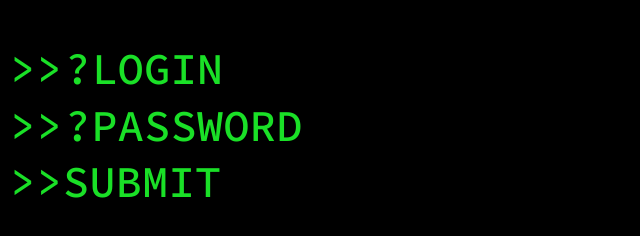
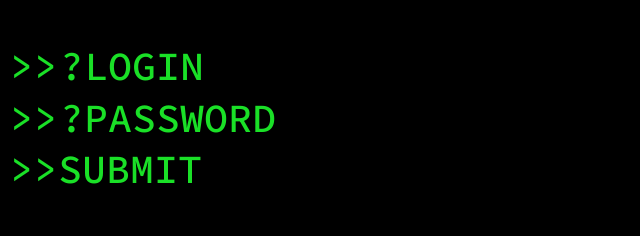
Before and after one commit to ladariia/ladariia.github.io, a plain HTML site: page index.html in a window 1280 px wide. Shown: the whole page, without its empty margins (0-640 px from the left). Drawn offline with Linux system fonts and the light colour scheme.

Commit message:
Update style.css

```diff
--- a/style.css
+++ b/style.css
@@ -4,7 +4,7 @@ body {
   background: #000;
   padding-top: 40px;
   padding-left: 10px;
-  font-size: 44px;
+  font-size: 40px;
   color: #1ae027;
   font-family: "Source Code Pro", monospace;
 }
@@ -16,7 +16,7 @@ body {
 
 input {
   background: #000;
-  font-size: 44px;
+  font-size: 40px;
   color: #1ae027;
   font-family: "Source Code Pro", monospace;
   border: none;
@@ -26,7 +26,7 @@ input {
 
 input:active {
   background: #000;
-  font-size: 44px;
+  font-size: 40px;
   color: #1ae027;
   font-family: "Source Code Pro", monospace;
   outline: 0;
@@ -39,7 +39,7 @@ input:active {
 }
 
 input::placeholder {
-  font-size: 44px;
+  font-size: 40px;
   color: #1ae027;
   font-family: "Source Code Pro", monospace;
 }
```
